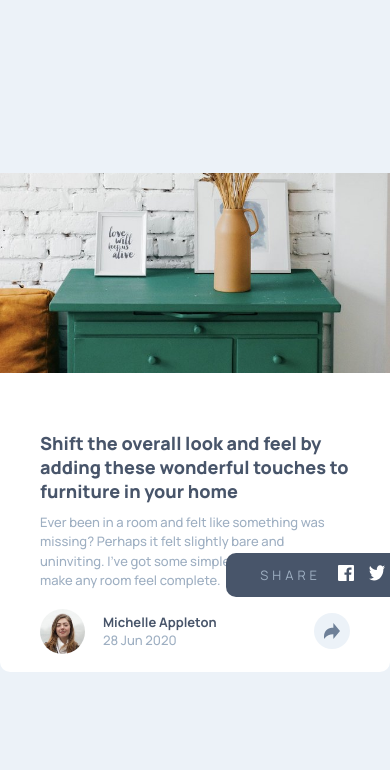
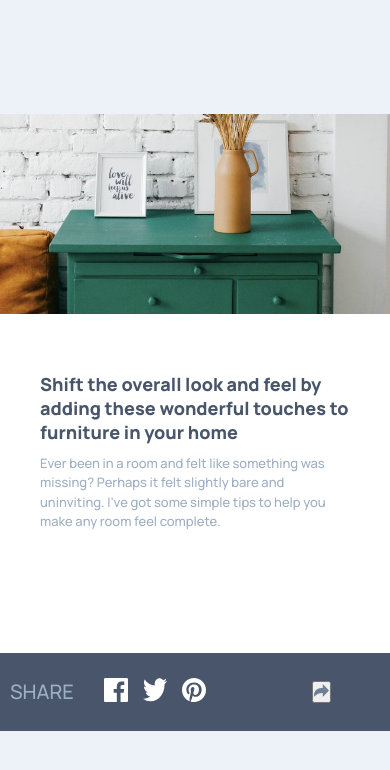
Before and after one commit to fatihaosman/frontmentor-html-css, a plain HTML site: page docs/article-preview-component-master/index.html in a window 390 px wide. Shown: the top 770 px of the page. Drawn offline with Linux system fonts and the light colour scheme.

Commit message:
added a footer on mobile design

```diff
--- a/docs/article-preview-component-master/index.html
+++ b/docs/article-preview-component-master/index.html
@@ -55,6 +55,26 @@
 
       </div>
 
+
+
+  </div>
+   <div class="authour-mobile">
+         <div class="rightcont">
+              <p>SHARE</p>
+              <div class="social-icons">
+                <div class="facebook">
+                  <img src="./images/icon-facebook.svg" alt="facebook icon">
+                </div>
+                <div class="twitter">
+                  <img src="./images/icon-twitter.svg" alt="twitter icon">
+                </div>
+                <div class="pinterest">
+                  <img src="./images/icon-pinterest.svg" alt="pinterest icon">
+                </div>
+              </div>
+         </div>
+          <button><img src="./images/icon-share.svg" alt="share icon"></button>
+
     </div>
 
   </div>
--- a/docs/article-preview-component-master/style.css
+++ b/docs/article-preview-component-master/style.css
@@ -109,7 +109,7 @@ body{
 
 
 .author{
-
+visibility: hidden;
   display: flex;
   justify-content: space-between;
   /* background-color: wheat; */
@@ -127,7 +127,7 @@ body{
   background-color: var(--Light-Grayish-Blue);
   padding: 10px;
   border-radius: 100%;
-  border:none ;
+  border:none;
   cursor: pointer;
  display: flex;
  align-items: center;
@@ -189,3 +189,35 @@ body{
   letter-spacing: 4px;
   font-weight: 400;
 }
+
+
+.authour-mobile{
+  background-color: var(--Very-Dark-Grayish-Blue);
+  width: 100%;
+  display: flex;
+  gap: 106px;
+  align-items: center;
+  padding: 25px 10px;
+}
+.rightcont{
+ display: flex;
+ gap: 30px;
+}
+.rightcont p{
+ font-size: 20px;
+}
+.rightcont .social-icons img{
+  width: 24px;
+  height: 24px;
+}
+.rightcont button{
+  background-color: var(--Light-Grayish-Blue);
+  padding: 10px;
+  border-radius: 100%;
+  border:none;
+  cursor: pointer;
+ display: flex;
+ align-items: center;
+ justify-content: center;
+
+}
```
Lines whose indentation alone changed are shown as unchanged.
